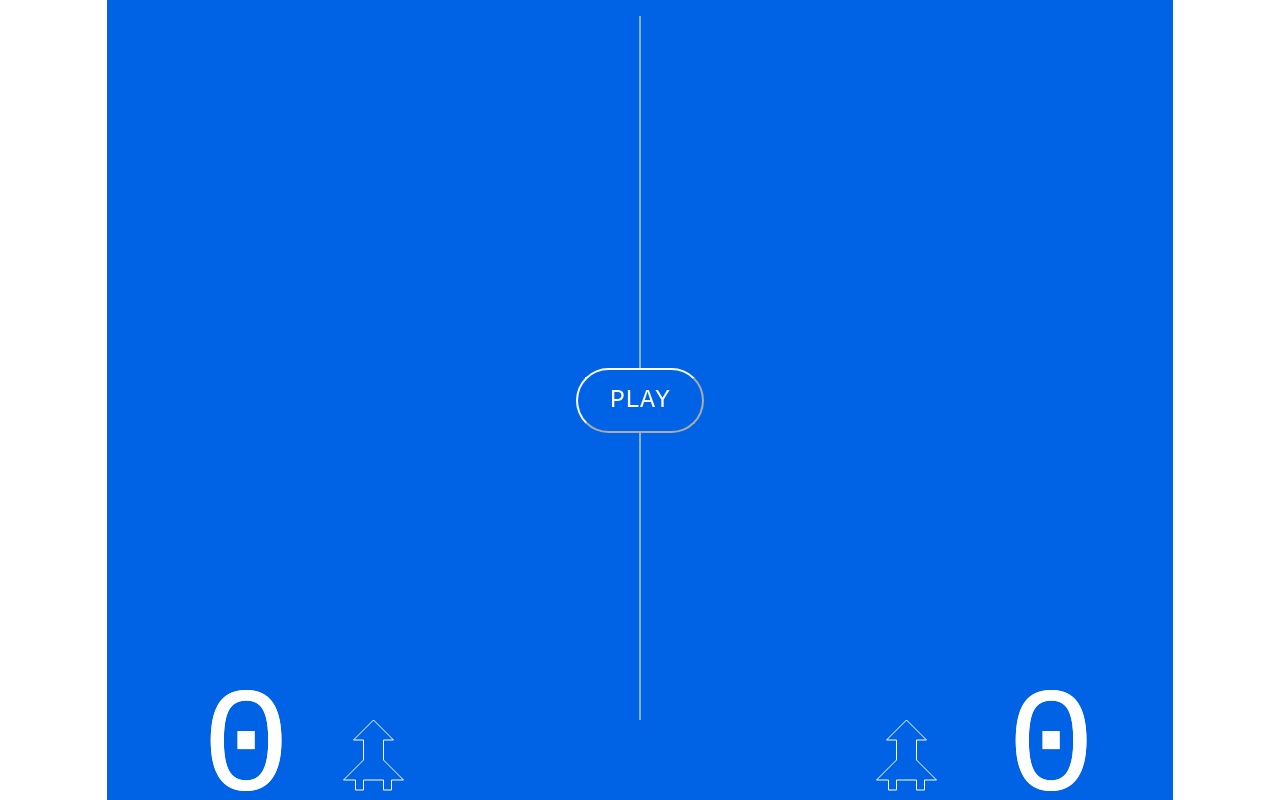
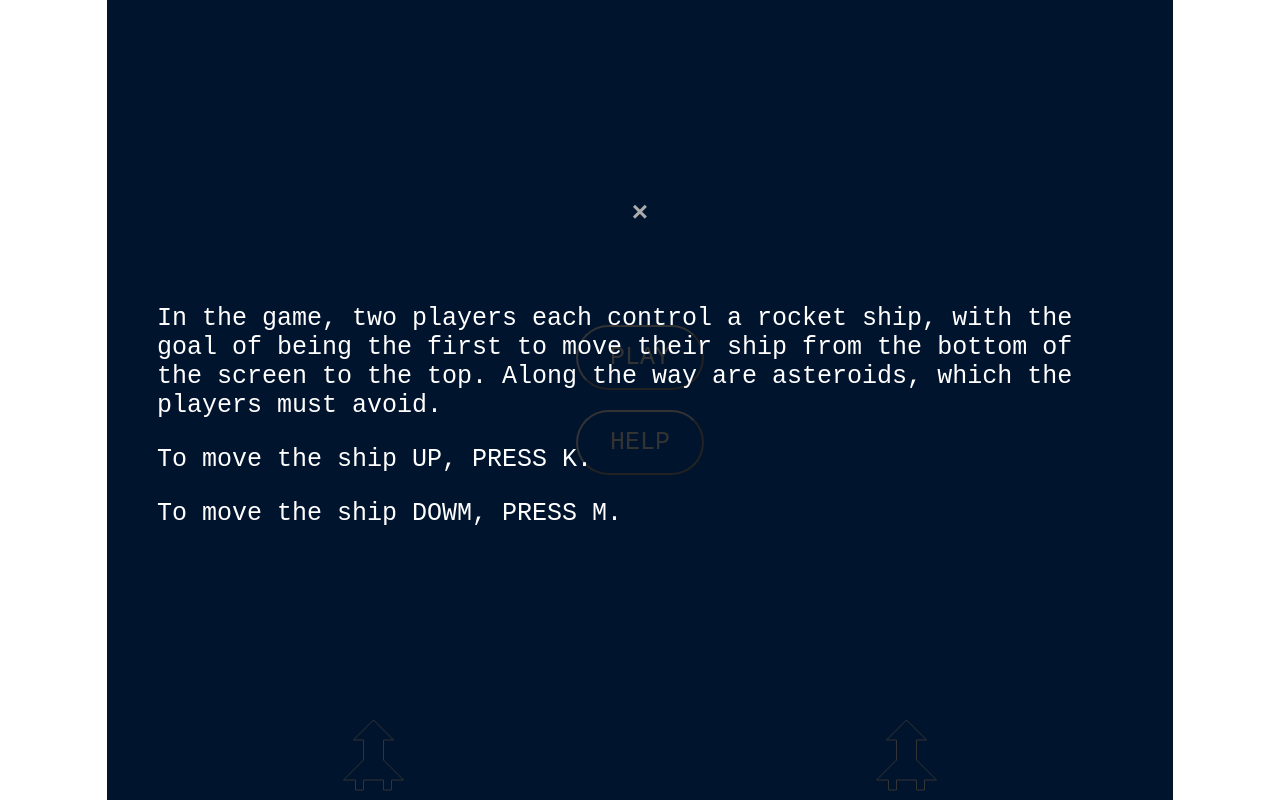
Before and after one commit to trsalondra/dots_and_boxes, a plain HTML site: page index.html in a window 1280 px wide. Drawn offline with Linux system fonts and the light colour scheme.

Commit message:
add directions

```diff
--- a/index.html
+++ b/index.html
@@ -11,7 +11,20 @@
 </head>
 
 <body>
-    <button id="playBtn">PLAY</button>
+    <div class="BtnContainer">
+        <button id="playBtn">PLAY</button>
+        <button id="helpBtn">HELP</button>
+    </div>
+
+    <div class="helpPg">
+        <span id="closeHelp">&times;</span>
+        <div class="directions">
+            <p>In the game, two players each control a rocket ship, with the goal of being the first to move their ship from the bottom of the screen to the top. Along the way are asteroids, which the players must avoid.</p>
+            <p>To move the ship UP, PRESS K.</p>
+            <p>To move the ship DOWM, PRESS M.</p>
+        </div>
+
+    </div>
 
     <canvas></canvas>
 
--- a/script.js
+++ b/script.js
@@ -8,6 +8,52 @@ canvas.height = innerHeight
 canvas.width = canvas.height * (4 / 3)
 
 let c = canvas.getContext('2d')
+
+//get start button
+let playBtn = document.querySelector('#playBtn')
+
+let endGamePg = document.querySelector('.endGamePg')
+
+endGamePg.style.height = `${canvas.height}px`
+endGamePg.style.width = `${canvas.width}px`
+
+let playAgainBtn = document.querySelector('#playAgainBtn')
+
+let helpBtn = document.querySelector('#helpBtn')
+
+let helpPg = document.querySelector('.helpPg')
+
+helpPg.style.height = `${canvas.height}px`
+helpPg.style.width = `${canvas.width}px`
+
+let closeHelp = document.querySelector("#closeHelp")
+
+let BtnContainer = document.querySelector('.BtnContainer')
+
+closeHelp.onclick = function () {
+    helpPg.style.display = 'none'
+    BtnContainer.style.display = 'flex'
+}
+
+helpBtn.onclick = function () {
+    helpPg.style.display = 'flex'
+    BtnContainer.style.display = 'none'
+}
+
+playBtn.onclick = function () {
+    isRunning = true
+    BtnContainer.style.display = 'none'
+    animate()
+}
+
+playAgainBtn.onclick = function () {
+    isDone = false
+    isRunning = true
+    centerLine.reset()
+    player1.score = 0
+    player2.score = 0
+}
+
 
 //////////////////////////////////////////////LINE
 class Line {
@@ -63,7 +109,6 @@ let centerLine = new Line({
     }
 })
 
-centerLine.draw()
 
 //////////////////////////////////////////////PLAYERS
 class Player {
@@ -151,13 +196,6 @@ player1.draw()
 
 player2.draw()
 
-c.font = '148px courier new'
-c.fillStyle = 'white'
-c.fillText(`${player1.score}`, canvas.width * .089, canvas.height * .90 + 70)
-
-c.font = "148px courier new"
-c.fillText(`${player2.score}`, canvas.width * .844, canvas.height * .90 + 70)
-
 //////////////////////////////////////////////ASTROIDS
 class Astroid {
     constructor({ color, position, velocity, radius }) {
@@ -232,36 +270,9 @@ createAstroids({ arr: rightAstroids, num: 18 })
 
 createAstroids({ arr: leftAstroids, num: 18 })
 
-c.fillStyle = 'white'
-c.font = '148px courier new'
-c.fillText(`${player1.score}`, canvas.width * .089, canvas.height * .90 + 70)
-
-c.font = "148px courier new"
-c.fillText(`${player2.score}`, canvas.width * .844, canvas.height * .90 + 70)
-
 //////////////////////////////////////////////PAGEs
 
-//get start button
-let playBtn = document.querySelector('#playBtn')
 
-let endGamePg = document.querySelector('.endGamePg')
-
-let playAgainBtn = document.querySelector('#playAgainBtn')
-
-playBtn.onclick = function () {
-    isRunning = true
-    playBtn.style.display = 'none'
-
-    animate()
-}
-
-playAgainBtn.onclick = function () {
-    isDone = false
-    isRunning = true
-    centerLine.reset()
-    player1.score = 0
-    player2.score = 0
-}
 
 //////////////////////////////////////////////ANIMATION
 let currentPlayer = player1
--- a/style.css
+++ b/style.css
@@ -1,3 +1,8 @@
+* {
+    font-family: 'Courier New', Courier, monospace;
+    font-size: 25px;
+    color: white;
+}
 body {
     display: flex;
     justify-content: center;
@@ -20,28 +25,62 @@ button {
     display: block;
     padding: 16px 32px;
     text-align: center;
-    font-size: 25px;
+
     cursor: pointer;
-    font-family: 'Courier New', Courier, monospace;
+
     color: white;
     border-radius: 50px;
     border-color: white;
     background-color: rgba(0, 0, 0, 0);
+    margin: 10px;
 }
 
-#playBtn {
-    display: block;
+.BtnContainer {
+    display: flex;
+    flex-direction: column;
+    z-index: 3;
+}
+
+#playBtn, #helpBtn {
     background-color: rgb(0, 99, 230);
-    z-index: 3;
 }
 
 .endGamePg {
     display: none;
     justify-content: center;
     align-items: center;
+    position: absolute;
     z-index: 6;
-    width: 100%;
-    height: 100%;
     background-color: rgba(0, 0, 0, 0.8);
-    margin: auto;
 }
+
+.helpPg {
+    flex-direction: column;
+    display: flex;
+    justify-content: center;
+    align-items: center;
+    position: absolute;
+    z-index: 6;
+    background-color: rgba(0, 0, 0, 0.8);
+
+}
+
+#closeHelp {
+    color: #aaaaaa;
+    /* float: right; */
+    font-size: 28px;
+    font-weight: bold;
+    overflow: auto;
+    border-color: white;
+}
+
+#closeHelp:hover,
+#closeHelp:focus {
+    color: #000;
+    text-decoration: none;
+    cursor: pointer;
+}
+
+.directions{
+    padding: 50px;
+}
```
